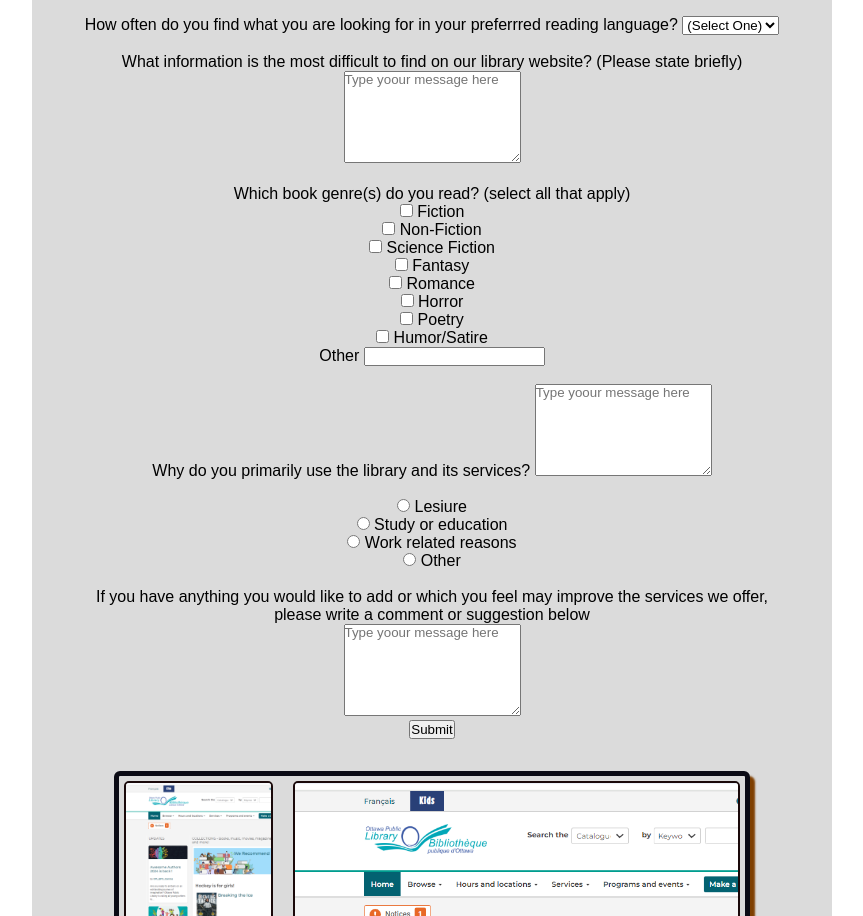
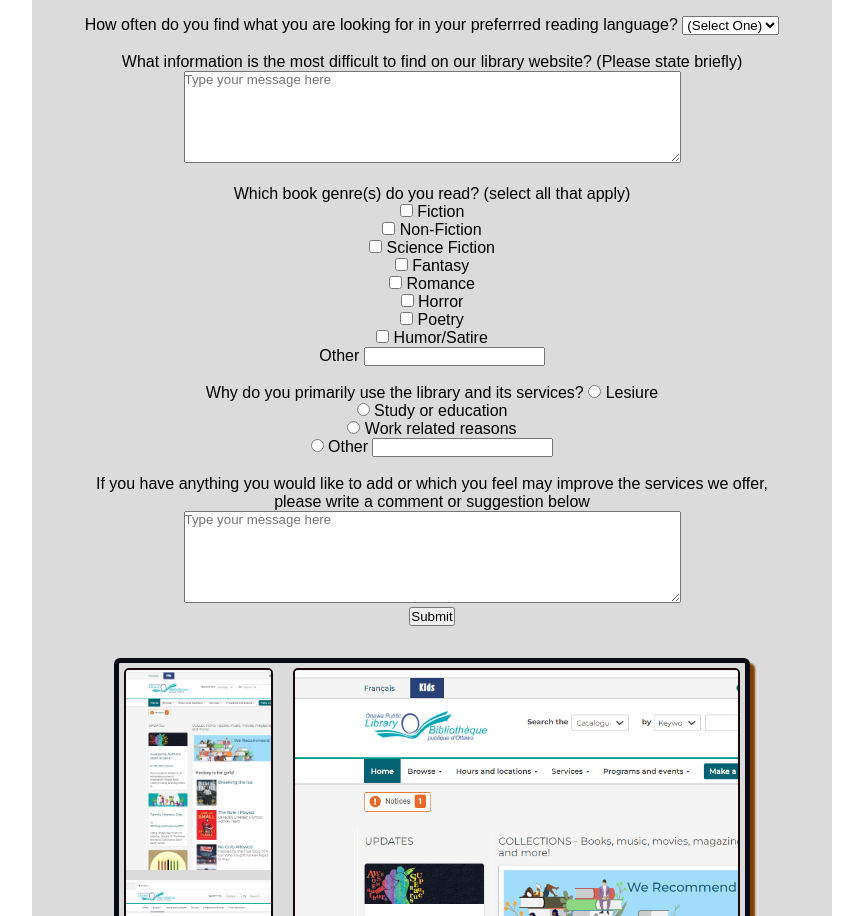
Before and after one commit to AmaniLouendriz/UI_course_labs, a plain HTML site: page lab1/index.html in a window 1280 px wide. Shown: the part 545-1461 px from the top of the page, without its empty margins (208-1071 px from the left). Drawn offline with Linux system fonts and the light colour scheme.

Commit message:
Update index.html

```diff
--- a/lab1/index.html
+++ b/lab1/index.html
@@ -39,7 +39,7 @@
 
                     <!-- ANOTHER TEXT QUESTION -->
                     <label for="frequency1">What information is the most difficult to find on our library website? (Please state briefly)</label>
-                    <textarea id="message1" name="message1" placeholder="Type yoour message here" rows="6" required></textarea><br><br>
+                    <textarea id="message1" name="message1" placeholder="Type your message here" rows="6" cols="60"required></textarea><br><br>
 
 
                 <!-- MULTIPLE SELECT BUTTON -->
@@ -65,7 +65,6 @@
 
                     <!-- ANOTHER RADIO BUTTON QUESTION -->
                    <label for="frequency2">Why do you primarily use the library and its services?</label>
-                    <textarea id="message2" name="message2" placeholder="Type yoour message here" rows="6" required></textarea><br><br>
                     <input type="radio" id="Lesiure" name="language" value="Lesiure">
                     <label for="Lesiure">Lesiure</label><br>
 
@@ -76,11 +75,12 @@
                     <label for="Work">Work related reasons</label><br>
 
                     <input type="radio" id="Other1" name="language" value="Other1">
-                    <label for="Other1">Other</label><br><br>
+                    <label for="Other1">Other</label>
+                    <input type="text" id="fname1" name="fname1"><br><br>
 
                 <!--TEXT-->
                     <label for="message">If you have anything you would like to add or which you feel may improve the services we offer, please write a comment or suggestion below</label><br>
-                  <textarea id="message" name="message" placeholder="Type yoour message here" rows="6" required></textarea><br>
+                  <textarea id="message" name="message" placeholder="Type your message here" rows="6" cols="60" required></textarea><br>
 
                  <!-- SUBMIT BUTTON -->
                 <input type="submit" value="Submit">
```
